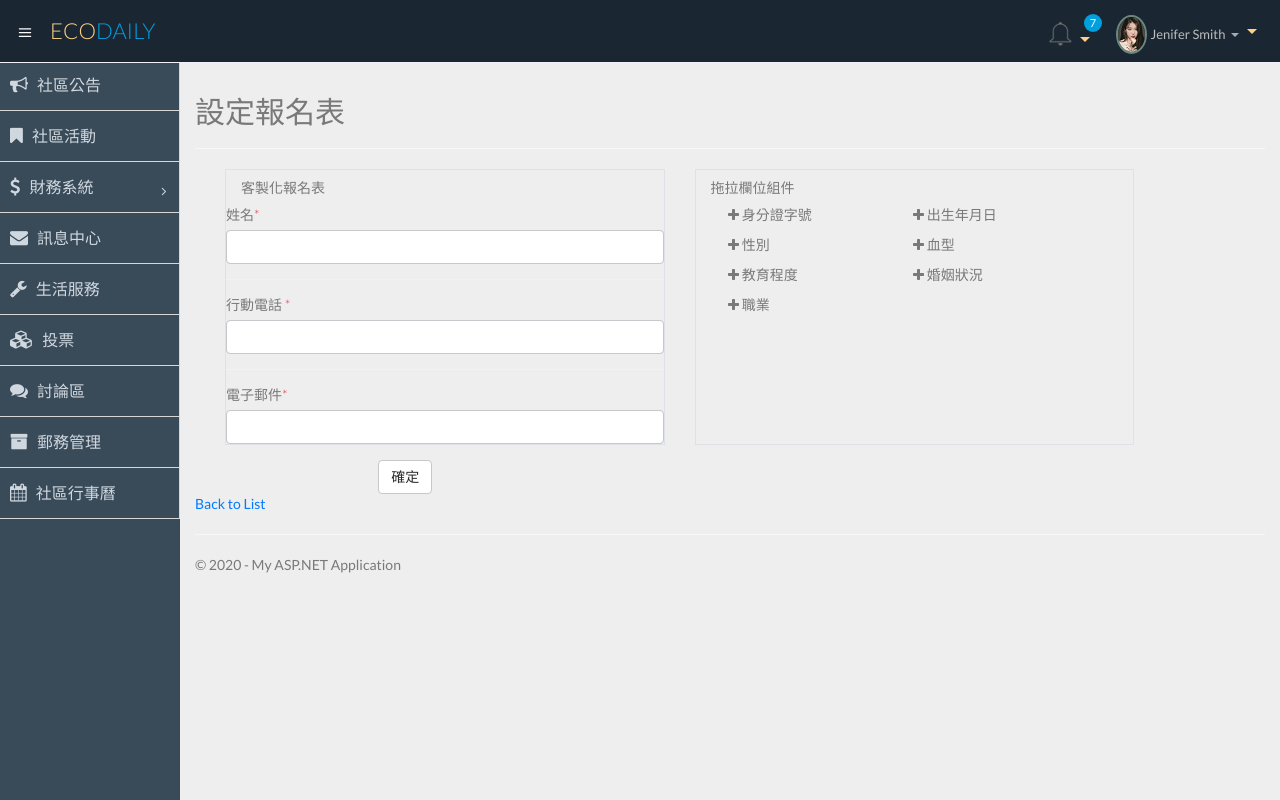
After one commit to tSimon822/Fk, an ASP.NET MVC app: template oooooo/oooooo/Views/event/SetRegistForm.cshtml in a window 1280 px wide. The commit adds this page. Run offline with ASP.NET Core 8 and stand-ins for ASP.NET MVC 5, Linux system fonts and the light colour scheme; the template is opened without the code that fills it, so the values that code supplies are empty; the project's own start-up code is not run, and a stand-in starts its controllers and pages; some libraries are stand-ins or nearby versions.

Commit message:
新增活動頁面

```diff
--- a/oooooo/oooooo/Views/Shared/_Layout.cshtml
+++ b/oooooo/oooooo/Views/Shared/_Layout.cshtml
@@ -9,6 +9,8 @@
     <meta name="keyword" content="Eco,Daily">
     <link rel="shortcut icon" href="~/img/favicon.png">
     <link rel="stylesheet" href="~/style/all.css" />
+    <link rel="stylesheet" href="https://stackpath.bootstrapcdn.com/bootstrap/4.2.1/css/bootstrap.min.css" integrity="sha384-GJzZqFGwb1QTTN6wy59ffF1BuGJpLSa9DkKMp0DgiMDm4iYMj70gZWKYbI706tWS" crossorigin="anonymous">
+
     <!-- Bootstrap CSS -->
     <link href="~/css/bootstrap.min.css" rel="stylesheet">
     <!-- bootstrap theme -->
--- /dev/null
+++ b/oooooo/oooooo/Views/event/SetRegistForm.cshtml
@@ -0,0 +1,169 @@
+@model oooooo.tEventRegister
+
+@{
+    ViewBag.Title = "SetRegistForm";
+}
+<head>
+    <link rel="stylesheet" href="../style/event_B.css">
+</head>
+
+<h2>設定報名表</h2>
+
+
+@using (Html.BeginForm())
+{
+    @Html.AntiForgeryToken()
+
+    <div class="form-horizontal">
+        <hr />
+        @Html.ValidationSummary(true, "", new { @class = "text-danger" })
+
+        <div class="row ml-5 my-4">
+
+            <div class="col-5 signform border mr-4">
+                <h5> 客製化報名表</h5>
+
+                <div class="form-group">
+                    <label for="exampleFormControlInput1">姓名<span class="text-danger">*</span> </label>
+                    <input type="text" class="form-control" id="exampleFormControlInput1" placeholder="">
+                </div>
+                <div class="form-group">
+                    <label for="exampleFormControlInput1">行動電話 <span class="text-danger">*</span></label>
+                    <input type="text" class="form-control" id="exampleFormControlInput1" placeholder="">
+                </div>
+                <div class="form-group">
+                    <label for="exampleFormControlInput1">電子郵件<span class="text-danger">*</span> </label>
+                    <input type="email" class="form-control" id="exampleFormControlInput1" placeholder="">
+                </div>
+            </div>
+            <div class="col-5 signform border ml-4">
+                <h5> 拖拉欄位組件</h5>
+                <div class="row ml-1">
+                    <div style="cursor:pointer" class="formitem col-5 mr-3 mb-3"> <i class="fa fa-plus"></i> 身分證字號</div>
+                    <div style="cursor:pointer" class="formitem col-5 mr-3 mb-3"> <i class="fa fa-plus"></i> 出生年月日</div>
+                    <div style="cursor:pointer" class="formitem col-5 mr-3 mb-3"> <i class="fa fa-plus"></i> 性別</div>
+                    <div style="cursor:pointer" class="formitem col-5 mr-3 mb-3"> <i class="fa fa-plus"></i> 血型</div>
+                    <div style="cursor:pointer" class="formitem col-5 mr-3 mb-3"> <i class="fa fa-plus"></i> 教育程度</div>
+                    <div style="cursor:pointer" class="formitem col-5 mr-3 mb-3"> <i class="fa fa-plus"></i> 婚姻狀況</div>
+                    <div style="cursor:pointer" class="formitem col-5 mr-3 mb-3"> <i class="fa fa-plus"></i> 職業</div>
+                </div>
+            </div>
+        </div>
+
+
+
+        <div hidden>
+            <div class="form-group">
+                <div class="control-label col-md-2">活動編號</div>
+                <div class="col-md-10">
+                    @Html.EditorFor(model => model.fEventId, new { htmlAttributes = new { @class = "form-control" } })
+                    @Html.ValidationMessageFor(model => model.fEventId, "", new { @class = "text-danger" })
+                </div>
+            </div>
+
+            <div class="form-group">
+                <div class="control-label col-md-2">報名編號</div>
+                <div class="col-md-10">
+                    @Html.EditorFor(model => model.fEventRegisterId, new { htmlAttributes = new { @class = "form-control" } })
+                    @Html.ValidationMessageFor(model => model.fEventRegisterId, "", new { @class = "text-danger" })
+                </div>
+            </div>
+
+            <div class="form-group">
+                <div class="control-label col-md-2">戶號</div>
+                <div class="col-md-10">
+                    @Html.EditorFor(model => model.fUserId, new { htmlAttributes = new { @class = "form-control" } })
+                    @Html.ValidationMessageFor(model => model.fUserId, "", new { @class = "text-danger" })
+                </div>
+            </div>
+
+
+
+            <div class="form-group">
+                <div class="control-label col-md-2">參加人數</div>
+                <div class="col-md-10">
+                    @Html.EditorFor(model => model.fnumAttendPeople, new { htmlAttributes = new { @class = "form-control" } })
+                    @Html.ValidationMessageFor(model => model.fnumAttendPeople, "", new { @class = "text-danger" })
+                </div>
+            </div>
+
+            <div class="form-group">
+                <div class="control-label col-md-2">姓名</div>
+                <div class="col-md-10">
+                    @Html.EditorFor(model => model.fAttendName, new { htmlAttributes = new { @class = "form-control" } })
+                    @Html.ValidationMessageFor(model => model.fAttendName, "", new { @class = "text-danger" })
+                </div>
+            </div>
+
+            <div class="form-group">
+                <div class="control-label col-md-2">生日</div>
+                <div class="col-md-10">
+                    @Html.EditorFor(model => model.ferBirthday, new { htmlAttributes = new { @class = "form-control" } })
+                    @Html.ValidationMessageFor(model => model.ferBirthday, "", new { @class = "text-danger" })
+                </div>
+            </div>
+
+            <div class="form-group">
+                <div class="control-label col-md-2">身分證字號</div>
+                <div class="col-md-10">
+                    @Html.EditorFor(model => model.ferIdentity, new { htmlAttributes = new { @class = "form-control" } })
+                    @Html.ValidationMessageFor(model => model.ferIdentity, "", new { @class = "text-danger" })
+                </div>
+            </div>
+
+            <div class="form-group">
+                <div class="control-label col-md-2">性別</div>
+                <div class="col-md-10">
+                    @Html.EditorFor(model => model.ferGender, new { htmlAttributes = new { @class = "form-control" } })
+                    @Html.ValidationMessageFor(model => model.ferGender, "", new { @class = "text-danger" })
+                </div>
+            </div>
+
+            <div class="form-group">
+                <div class="control-label col-md-2">教育程度</div>
+                <div class="col-md-10">
+                    @Html.EditorFor(model => model.ferEducation, new { htmlAttributes = new { @class = "form-control" } })
+                    @Html.ValidationMessageFor(model => model.ferEducation, "", new { @class = "text-danger" })
+                </div>
+            </div>
+
+            <div class="form-group">
+                <div class="control-label col-md-2">職業</div>
+                <div class="col-md-10">
+                    @Html.EditorFor(model => model.ferOccupation, new { htmlAttributes = new { @class = "form-control" } })
+                    @Html.ValidationMessageFor(model => model.ferOccupation, "", new { @class = "text-danger" })
+                </div>
+            </div>
+
+            <div class="form-group">
+                <div class="control-label col-md-2">血型</div>
+                <div class="col-md-10">
+                    @Html.EditorFor(model => model.ferBloodType, new { htmlAttributes = new { @class = "form-control" } })
+                    @Html.ValidationMessageFor(model => model.ferBloodType, "", new { @class = "text-danger" })
+                </div>
+            </div>
+
+            <div class="form-group">
+                <div class="control-label col-md-2">婚姻狀況</div>
+                <div class="col-md-10">
+                    @Html.EditorFor(model => model.ferMarrige, new { htmlAttributes = new { @class = "form-control" } })
+                    @Html.ValidationMessageFor(model => model.ferMarrige, "", new { @class = "text-danger" })
+                </div>
+            </div>
+        </div>
+        <div class="form-group">
+            <div class="col-md-offset-2 col-md-10">
+                <input type="submit" value="確定" class="btn btn-default" />
+            </div>
+        </div>
+
+    </div>
+}
+
+<div>
+    @Html.ActionLink("Back to List", "Index")
+</div>
+
+<script src="~/Scripts/jquery-1.10.2.min.js"></script>
+<script src="~/Scripts/jquery.validate.min.js"></script>
+<script src="~/Scripts/jquery.validate.unobtrusive.min.js"></script>
```
Also changed, not shown: oooooo/oooooo/Controllers/eventController.cs (added, +48 -0 lines), oooooo/oooooo/Views/event/Create.cshtml (added, +138 -0 lines), oooooo/oooooo/Views/event/Event.cshtml (added, +115 -0 lines), oooooo/oooooo/tAnnouncement.cs (+1 -12 lines), oooooo/oooooo/dbecoDaily.Designer.cs, oooooo/oooooo/oooooo.csproj, 2 other files.
